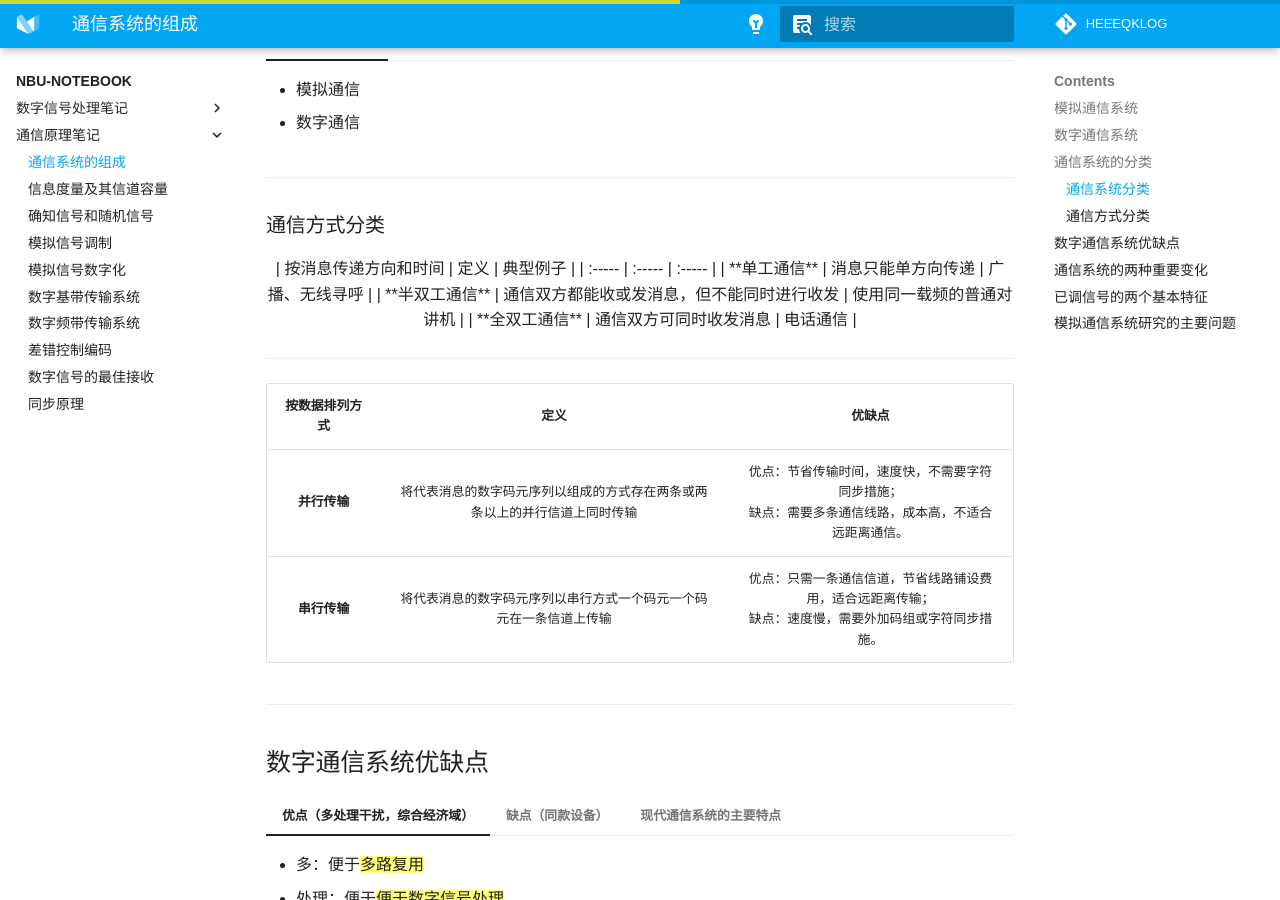
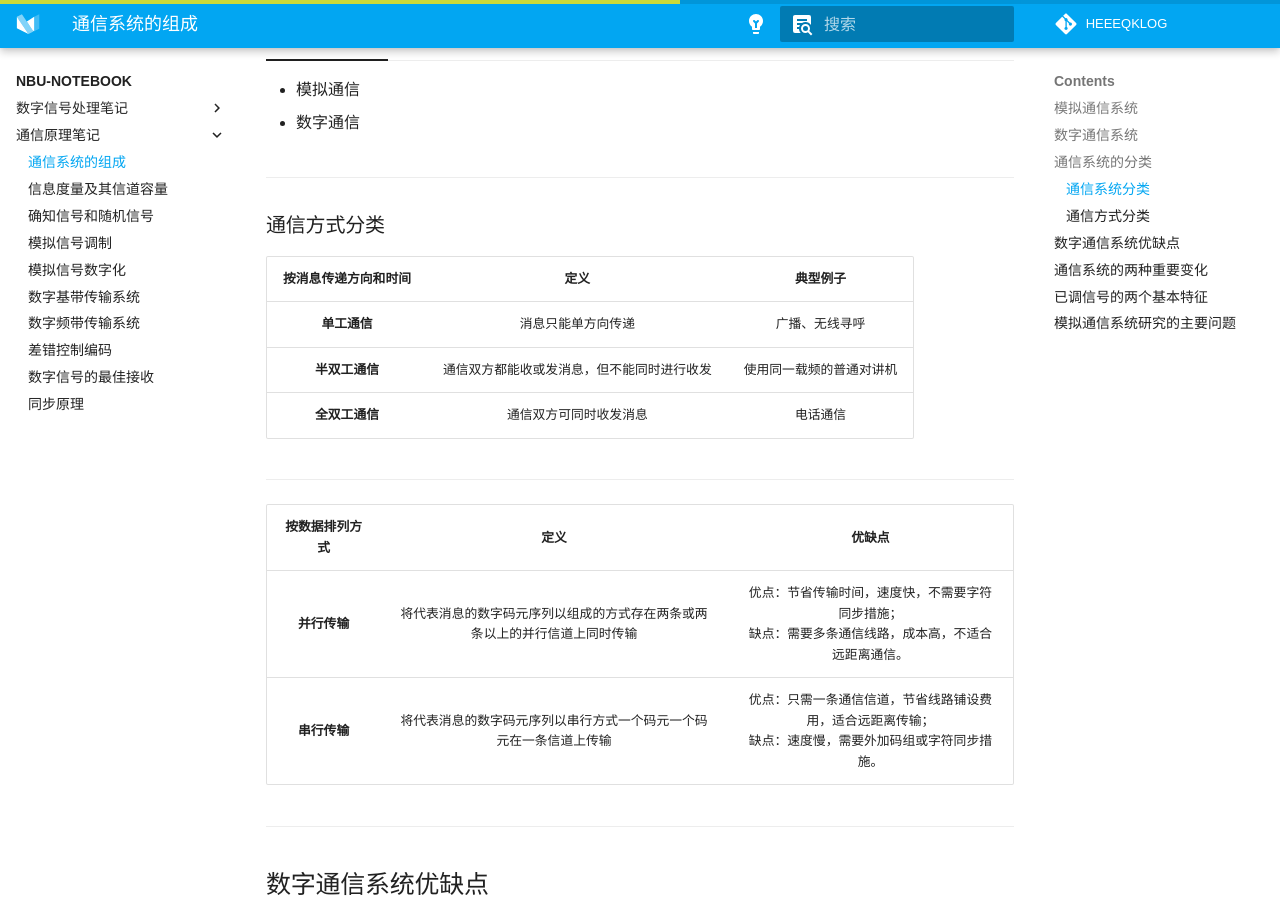
Before and after one commit to HEEEQK/HEEEQK.github.io, an MkDocs documentation site: the page built from docs/NBU-NOTEBOOK/PrinciplesOfCommunication/poc01.md, in a window 1280 px wide and 900 px high, scrolled down 1177 px. Built offline with MkDocs 1.6.1 and Material for MkDocs 9.7.7, drawn with Linux system fonts in a browser that asks for light colours; some web fonts are replaced; comment, search, counter and statistics services are not loaded.

Commit message:
表格样式1

```diff
--- a/docs/NBU-NOTEBOOK/PrinciplesOfCommunication/poc01.md
+++ b/docs/NBU-NOTEBOOK/PrinciplesOfCommunication/poc01.md
@@ -104,15 +104,12 @@ flowchart LR
 
 ### 通信方式分类
 
-<center>
-
 | 按消息传递方向和时间 | 定义 | 典型例子 |
 | :----- | :----- | :----- |
 | **单工通信** | 消息只能单方向传递 | 广播、无线寻呼 |
 | **半双工通信** | 通信双方都能收或发消息，但不能同时进行收发 | 使用同一载频的普通对讲机 |
 | **全双工通信** | 通信双方可同时收发消息 | 电话通信 |
 
-</center>
 
 ---
 
```
Also changed, not shown: docs/NBU-NOTEBOOK/PrinciplesOfCommunication/poc02.md (+0 -3 lines), docs/NBU-NOTEBOOK/PrinciplesOfCommunication/poc03.md (+0 -10 lines).
